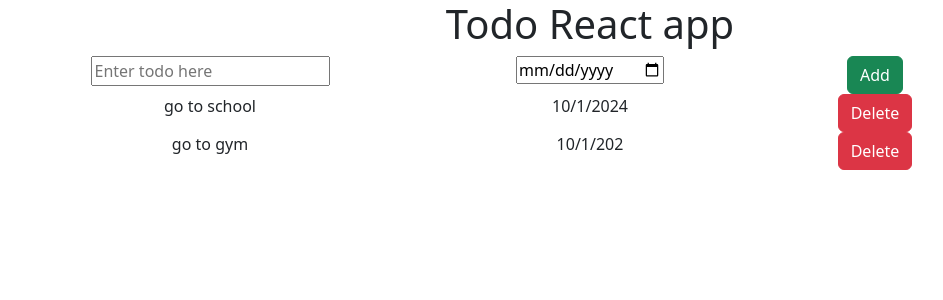
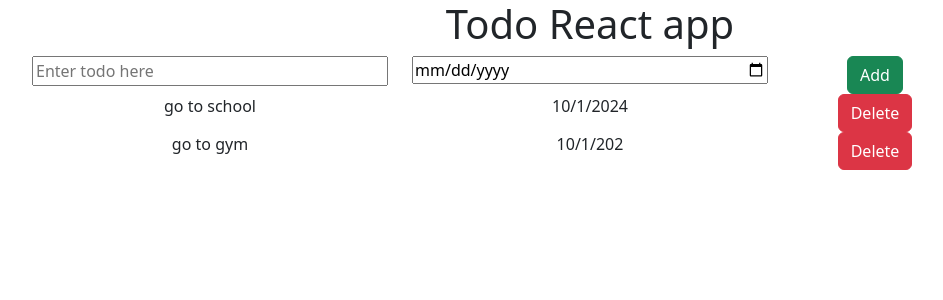
Before and after one commit to Tridib11/React_KG, a React (Vite) app in the folder projects/Todo-app/: page / in a window 1280 px wide. Shown: the top 300 px of the page, without its empty margins (50-993 px from the left). Built offline with nearby package versions, Linux system fonts and the light colour scheme.

Commit message:
File added

```diff
--- a/projects/Todo-app/src/App.css
+++ b/projects/Todo-app/src/App.css
@@ -4,3 +4,16 @@ h1{
   margin: 10px;
   margin-bottom: 20p;
 }
+input{
+  width: 100%;
+}
+
+.items-container{
+  text-align: left;
+}
+.kg-row{
+  margin: 7px;
+}
+.kg-button{
+  min-width: 80px;
+}
```
